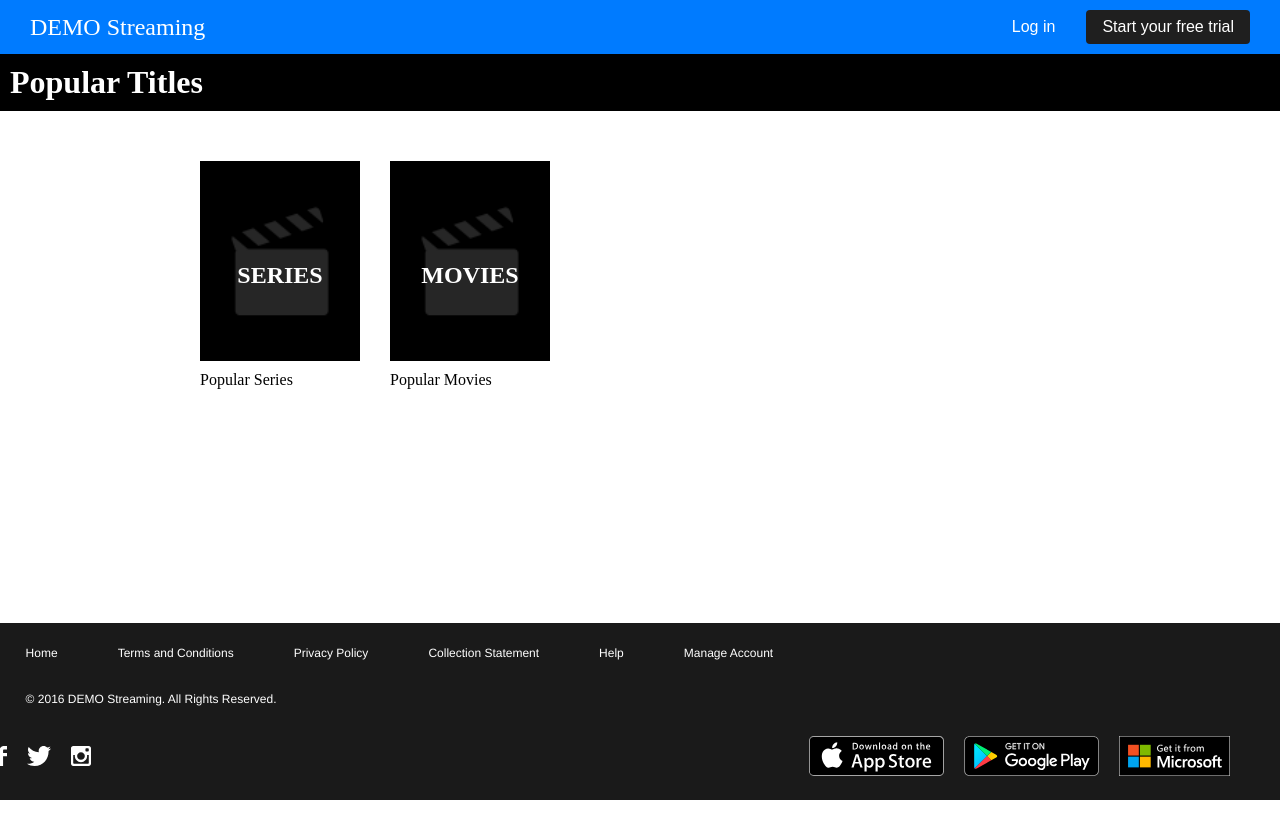
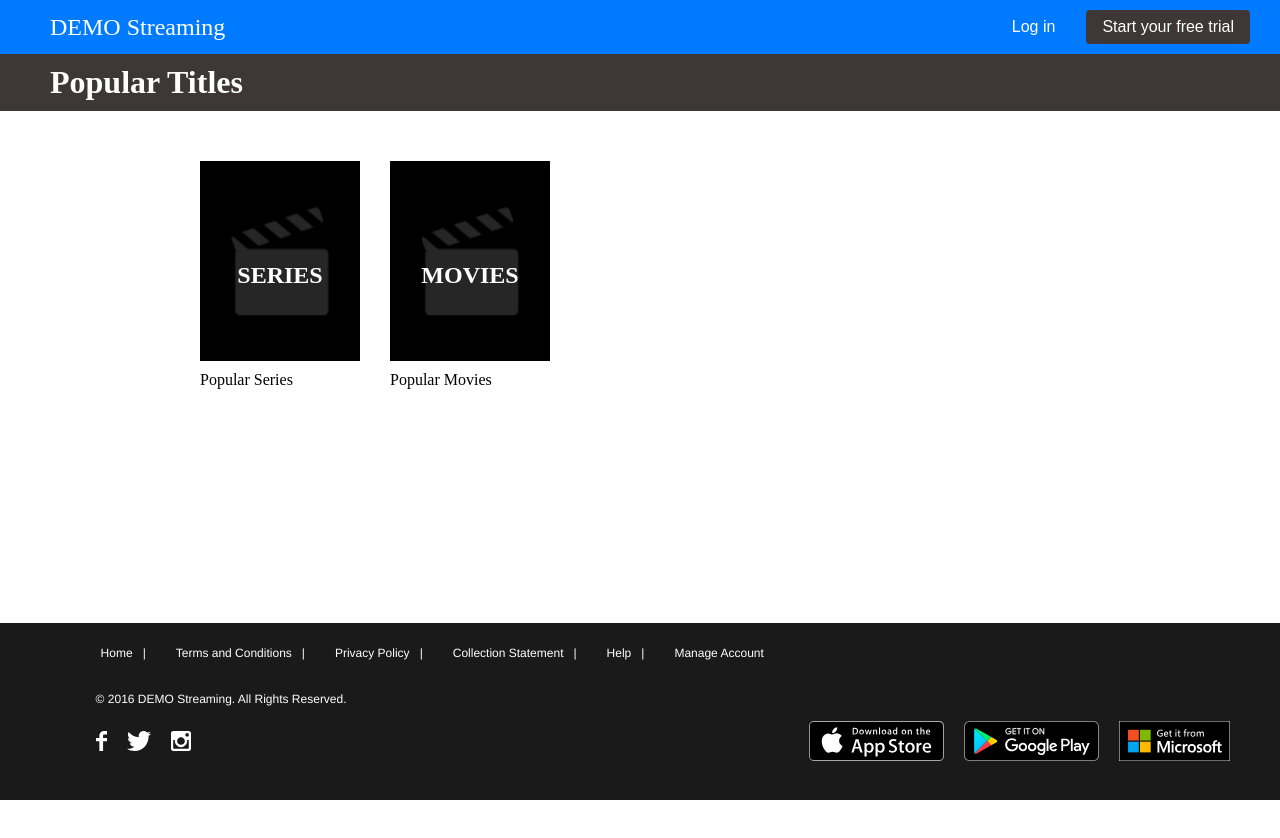
Before and after one commit to CarlosCallejaSaez/prueba-tecnica-demostreaming, a React (Vite) app: page / in a window 1280 px wide. Shown: the top 838 px of the page. Built offline with nearby package versions, Linux system fonts and the light colour scheme.

Commit message:
footer and header fixed

```diff
--- a/src/components/Footer/Footer.module.css
+++ b/src/components/Footer/Footer.module.css
@@ -19,13 +19,26 @@
   align-items: center;
   flex-wrap: wrap;
 }
+.links{
+  margin-left: 90px;
+}
+.links a {
 
-.links a {
   color: #fff;
   text-decoration: none;
-  margin: 30px;
+  margin: 15px;
   font-size: 12px;
   line-height: 1.5;
+
+}
+
+.links a::after {
+  content: "|"; /* This adds the vertical bar */
+  margin-left: 10px; /* Adjust spacing after the bar as needed */
+}
+
+.links a:last-child::after {
+  content: none; /* Removes the bar after the last item */
 }
 
 .links a:last-child {
@@ -34,9 +47,14 @@
 
 .copyRight {
   font-size: 12px;
-  margin: 30px;
+  margin-top: 30px;
+  margin-left: 100px;
 }
 
+.socialLinks{
+  margin:25px;
+  margin-left: 100px;
+}
 .socialLinks a,
 .storeLinks a {
   margin-right: 20px;
@@ -67,6 +85,12 @@
     margin: 10px;
   }
 
+  .links a::after {
+    content: "|"; /* This adds the vertical bar */
+    margin-left: 15px; /* Adjust spacing after the bar as needed */
+  }
+
+
   .socialLinks a,
   .storeLinks a {
     margin: 10px 10px;
--- a/src/components/Header/Header.module.css
+++ b/src/components/Header/Header.module.css
@@ -4,6 +4,7 @@
   justify-content: space-between;
   align-items: center;
   padding: 10px 30px;
+  padding-left: 50px;
 }
 
 .logo {
@@ -29,7 +30,7 @@
 }
 
 .trialButton {
-  background-color: #1f1f1f;
+  background-color: rgb(62, 55, 55);
   color: #ffffff;
   border: none;
   padding: 8px 16px;
--- a/src/components/TopBar/TopBar.module.css
+++ b/src/components/TopBar/TopBar.module.css
@@ -1,7 +1,8 @@
 
 .topBar {
-    background-color: black;
+    background-color: rgb(62, 55, 55);
     color: white;
     padding: 10px;
+    padding-left: 50px;
 
   }
```
